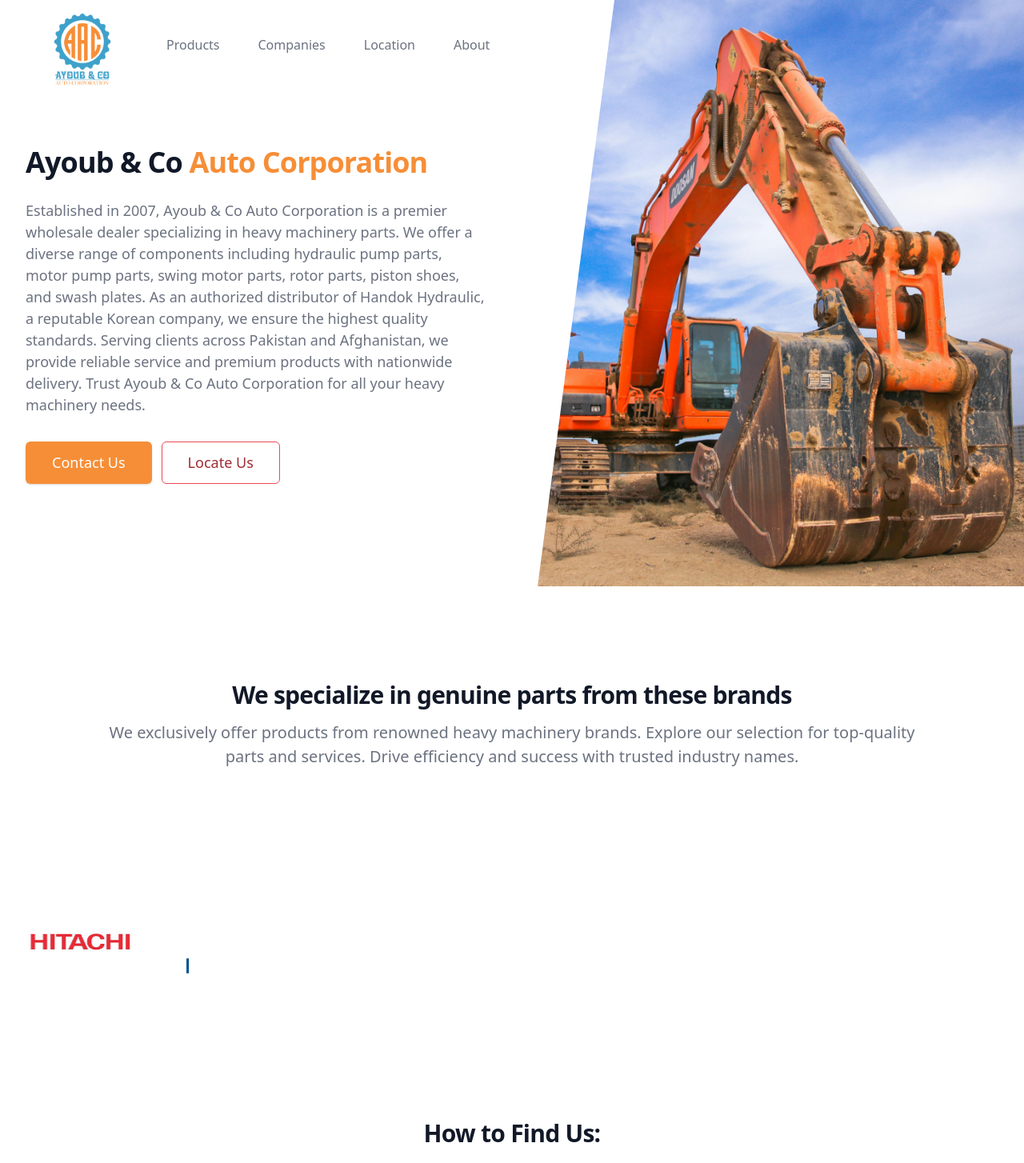
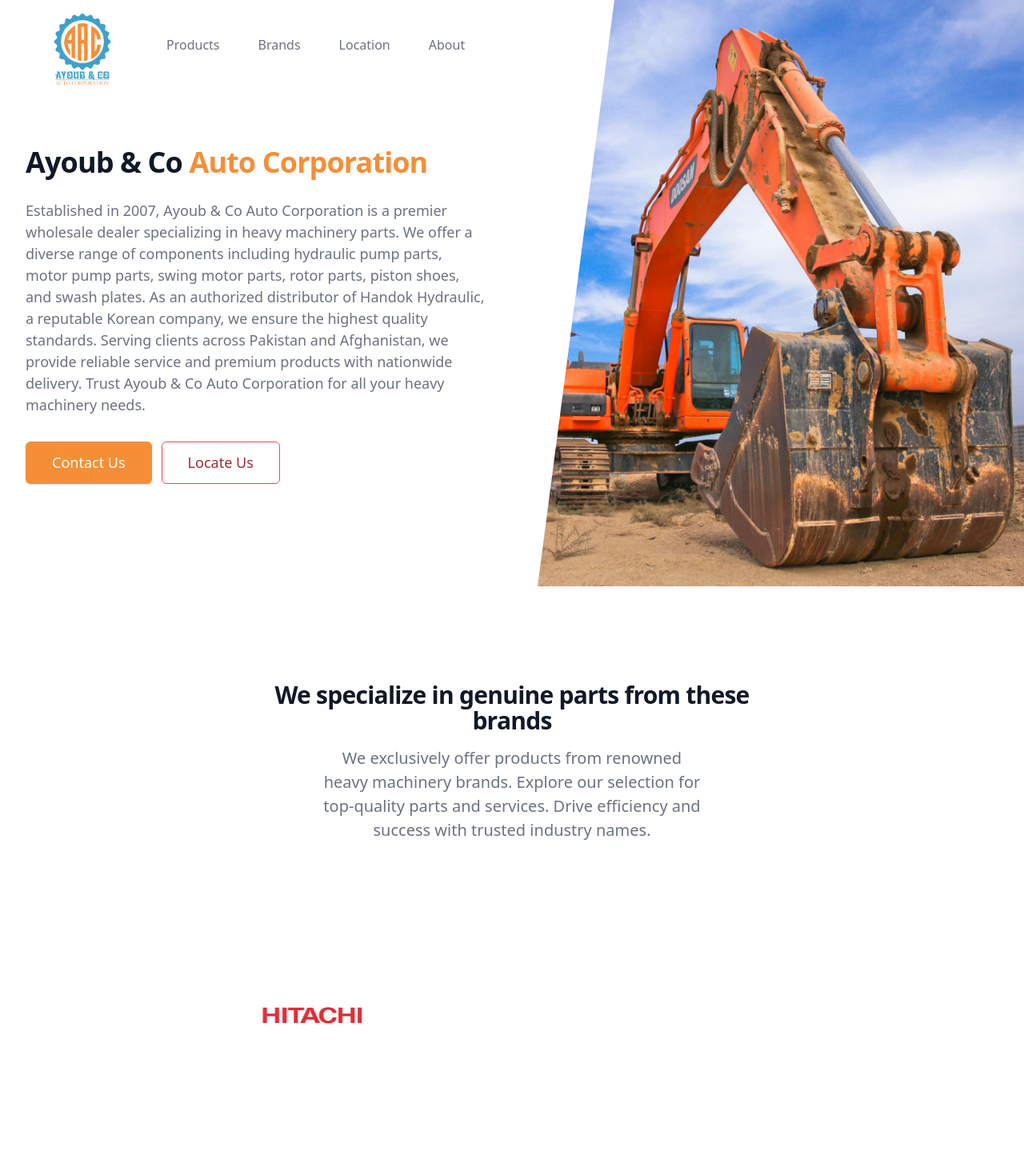
Before and after one commit to Hadees621/Ayoub-Co, a Next.js app: page / in a window 1280 px wide. Shown: the top 1454 px of the page at 80% size. Built offline with nearby package versions, Linux system fonts and the light colour scheme.

Commit message:
fix: marquee slider

```diff
--- a/src/components/Companies.tsx
+++ b/src/components/Companies.tsx
@@ -16,7 +16,7 @@
     });
 
     if (containerRef.current) {
-      containerRef.current.style.width = `${totalWidth * 2}px`; // Double the width to ensure seamless looping
+      containerRef.current.style.width = `${totalWidth * 2}px`;
     }
   }, [companies]);
 
@@ -36,35 +36,21 @@
           .company-container {
             display: flex;
             overflow-x: hidden;
-            width: 100%;
-            animation: scrollAnimation 20s linear infinite; /* Adjust the animation duration and timing function as needed */
+            animation: scrollAnimation 20s linear infinite;
           }
 
           .company {
             flex: 0 0 auto;
-            margin-right: 20px; /* Adjust margin between logos */
           }
 
           .company:last-child {
             margin-right: 0;
           }
-
-          @media (max-width: 768px) {
-            .company-container {
-              overflow-x: auto;
-              scroll-behavior: smooth;
-              width: calc(100% - 40px); /* Adjust width for small screens */
-            }
-
-            .company {
-              margin-right: 10px; /* Adjust margin between logos for small screens */
-            }
-          }
         `}
       </style>
 
-      <div className="max-w-7xl mx-auto px-4 sm:px-6 lg:px-8">
-        <div className="text-center pb-8 lg:pb-20 ">
+      <div className="w-[400px] md:w-[700px] lg:max-w-7xl mx-auto px-4 sm:px-6 lg:px-8">
+        <div className="text-center pb-8 lg:pb-20">
           <p className="mt-2 text-2xl lg:text-3xl leading-8 font-extrabold tracking-tight text-gray-900">
             {subtitle}
           </p>
@@ -72,7 +58,7 @@
             {description}
           </p>
         </div>
-        <div className="company-container mt-16" ref={containerRef}>
+        <div className="company-container w-[400px] md:w-[700px] lg:max-w-7xl mt-16" ref={containerRef}>
           {companies.map((company, index) => (
             <div key={index} className="company flex flex-col items-center mx-8">
               <img
@@ -98,74 +84,3 @@
 };
 
 export default Companies;
-
-
-
-
-
-// import React from 'react';
-// import config from '../config/index.json';
-
-// const Companies = () => {
-//   const { features } = config;
-//   const { subtitle, description, companies } = features;
-
-//   return (
-//     <div className={`py-12 bg-background`} id="features">
-//       <style>
-//         {`
-//           @keyframes marquee {
-//             0% {
-//               transform: translateX(0);
-//             }
-//             100% {
-//               transform: translateX(-100%);
-//             }
-//           }
-
-//           .company-container {
-//             display: flex;
-//             overflow-x: auto;
-//           }
-
-//           .company-container::-webkit-scrollbar {
-//             display: none;
-//           }
-
-//           .company {
-//             flex: 0 0 auto;
-//           }
-
-//           .company:last-child {
-//             margin-right: 0;
-//           }
-//         `}
-//       </style>
-
-//       <div className="max-w-7xl mx-auto px-4 sm:px-6 lg:px-8">
-//         <div className="text-center pb-8 lg:pb-20 ">
-//           <p className="mt-2 text-2xl lg:text-3xl leading-8 font-extrabold tracking-tight text-gray-900">
-//             {subtitle}
-//           </p>
-//           <p className="mt-4 px-6 lg:px-20 text-sm lg:text-xl text-gray-500">
-//             {description}
-//           </p>
-//         </div>
-//         <div className="company-container mt-16">
-//           {companies.map((company, index) => (
-//             <div key={index} className="company flex flex-col items-center mx-8">
-//               <img
-//                 src={company.logo}
-//                 alt={company.name}
-//                 className="h-36"
-//               />
-//               {/* <h1 className="mt-2 text-xl leading-8 font-extrabold tracking-tight text-gray-900">{company.name}</h1> */}
-//             </div>
-//           ))}
-//         </div>
-//       </div>
-//     </div>
-//   );
-// };
-
-// export default Companies;
--- a/src/config/index.json
+++ b/src/config/index.json
@@ -9,10 +9,9 @@
       "href": "product"
     },
     {
-      "name": "Companies",
+      "name": "Brands",
       "href": "features"
     },
-
     {
       "name": "Location",
       "href": "pricing"
@@ -22,10 +21,6 @@
       "href": "about"
     }
   ],
-  "callToAction": {
-    "text": "Get started",
-    "href": "#"
-  },
   "mainHero": {
     "title": "Ayoub & Co",
     "subtitle": "Auto Corporation",
```
